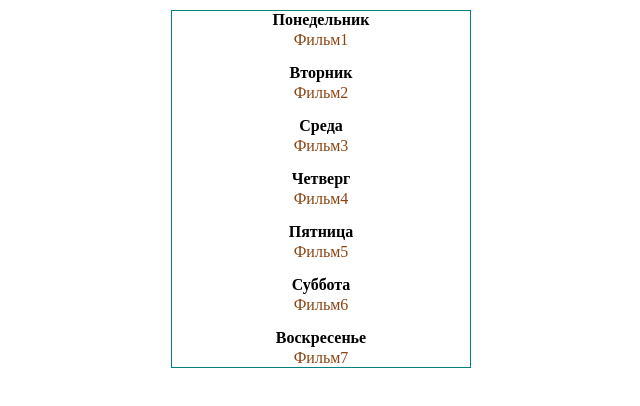
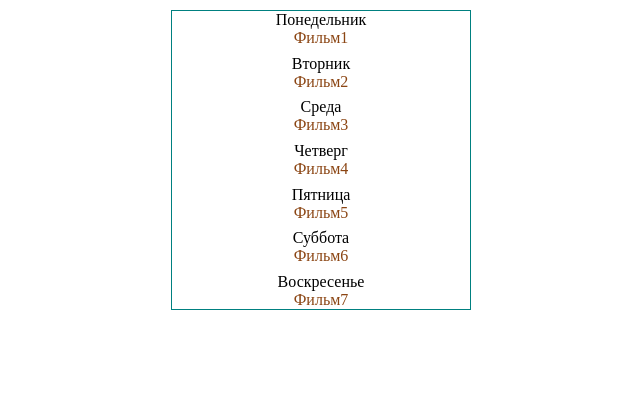
Before and after one commit to polopo927/films, a React (Vite) app: page / in a window 1280 px wide. Shown: the top 406 px of the page, without its empty margins (319-959 px from the left). Built offline with nearby package versions, Linux system fonts and the light colour scheme.

Commit message:
компонент card

```diff
--- a/src/App.css
+++ b/src/App.css
@@ -64,23 +64,11 @@ a {
 	border: 1px solid teal;
 	width: 300px;
 	min-height: 300px;
+	display: flex;
+	flex-direction: column;
+	justify-content: space-between;
 }
 
-.filmlist__items {
-	height: 100%;
-	display: flex;
-	flex-direction: column;
-}
-
-.filmlist__items div {
-	font-weight: bold;
-	margin-bottom: 2px;
-}
-
-.filmlist__items li+li {
-	margin-top: 15px;
-}
-
-.filmlist__items a {
+.films a {
 	color: saddlebrown;
 }
--- a/src/App.jsx
+++ b/src/App.jsx
@@ -1,28 +1,24 @@
-
+import React from 'react'
 import './App.css'
+import { Card } from './components/Card'
 
 function App() {
 
 	const dayList = [
-		{day:'Понедельник', film:'Фильм1'},
-		{day:'Вторник', film:'Фильм2'},
-		{day:'Среда', film:'Фильм3'},
-		{day:'Четверг', film:'Фильм4'},
-		{day:'Пятница', film:'Фильм5'},
-		{day:'Суббота', film:'Фильм6'},
-		{day:'Воскресенье', film:'Фильм7'}
+		{ day: 'Понедельник', film: 'Фильм1' },
+		{ day: 'Вторник', film: 'Фильм2' },
+		{ day: 'Среда', film: 'Фильм3' },
+		{ day: 'Четверг', film: 'Фильм4' },
+		{ day: 'Пятница', film: 'Фильм5' },
+		{ day: 'Суббота', film: 'Фильм6' },
+		{ day: 'Воскресенье', film: 'Фильм7' }
 	]
 
 	return (
 		<div className='films'>
-			<ul className='filmlist__items'>
-				{dayList.map((day, index) =>(
-					<li key={index}>
-						<div>{day.day}</div>
-						<a href="#">{day.film}</a>
-					</li>
-				))}
-			</ul>
+			{dayList.map((day, index) => (
+				<Card key={index} day={day.day} film={day.film} />
+			))}
 		</div>
 	)
 }
--- /dev/null
+++ b/src/components/Card.jsx
@@ -0,0 +1,12 @@
+import React from "react";
+
+
+export const Card = ({day, film}) => {
+
+	return (
+		<div className='card'>
+			<div>{day}</div>
+			<a href="#">{film}</a>
+		</div>
+	)
+}
```
